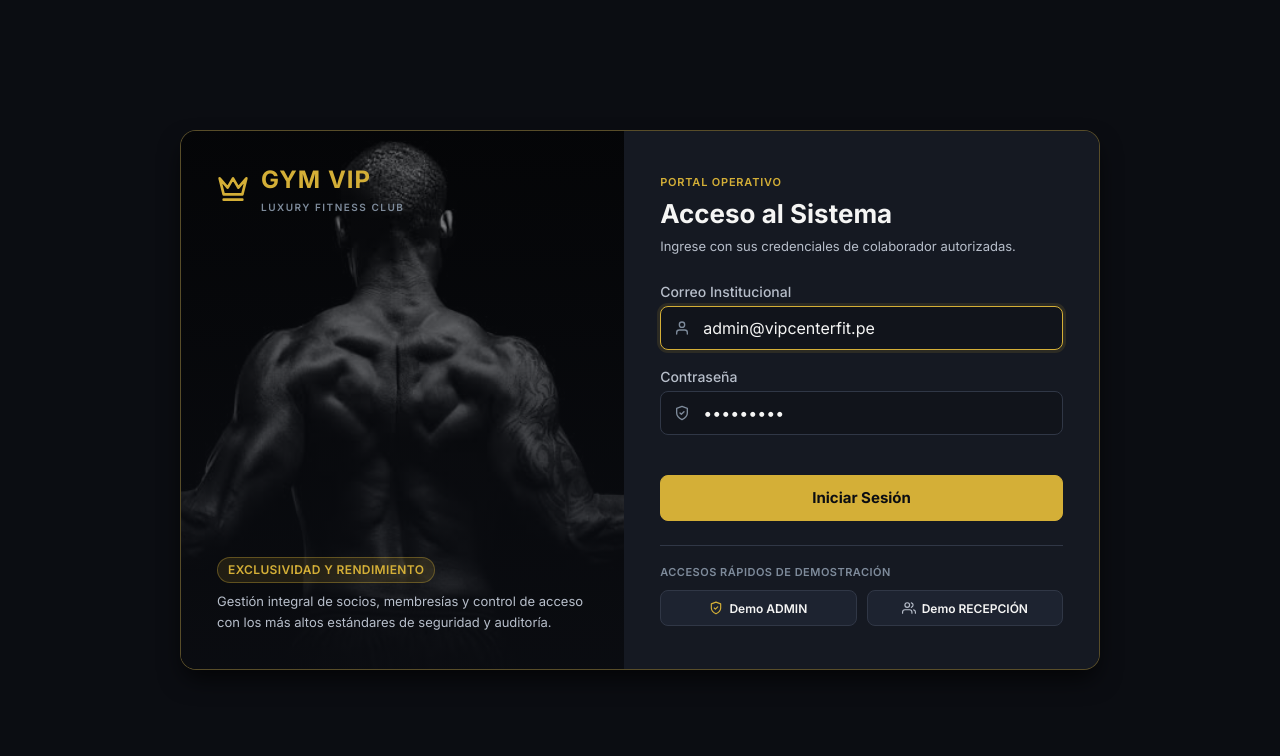
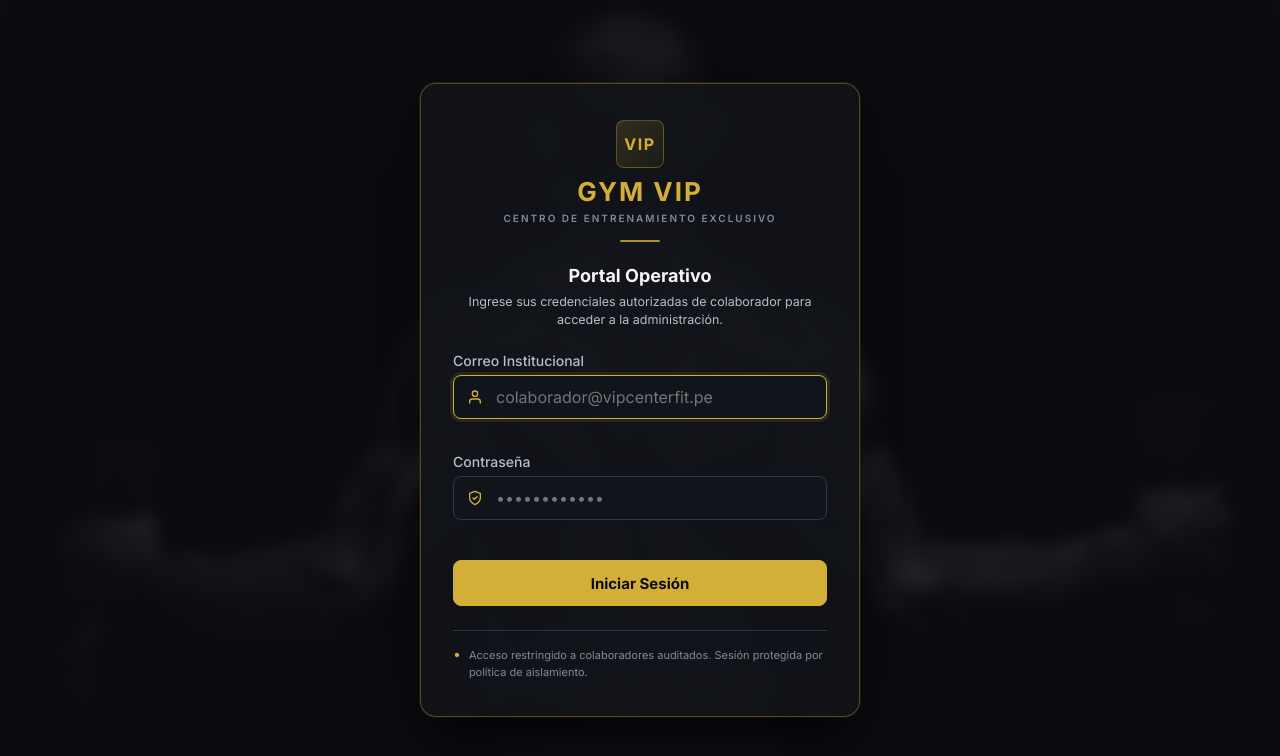
Before and after one commit to gymvip-upeu/gymvip-frontend, a React (Vite) app: page / in a window 1280 px wide. Shown: the top 756 px of the page. Built offline with nearby package versions, Linux system fonts and the light colour scheme; no server answers; the HTML template or start-up script is replaced by a standard one.

Commit message:
fix(auth): centrar tarjeta de acceso sobre fondo de atleta y retirar atajos demo

```diff
--- a/src/components/modals/LoginModal.jsx
+++ b/src/components/modals/LoginModal.jsx
@@ -1,6 +1,6 @@
 // ==============================================================================
-// GYM VIP — Pantalla de Acceso al Sistema (Login Luxury Split)
-// Diseño Premium Dark & Gold inspirado en Figma con fondo fotográfico oficial
+// GYM VIP — Pantalla de Acceso al Sistema (Login Centrado Sobrio)
+// Tarjeta centrada sobre fondo del atleta con estética luxury dark & gold
 // ==============================================================================
 
 import React, { useState } from 'react';
@@ -12,8 +12,8 @@ import athleteImg from '../../assets/hero-athlete.jpg';
 
 export default function LoginModal() {
   const { login, loading } = useAuth();
-  const [email, setEmail] = useState('admin@vipcenterfit.pe');
-  const [password, setPassword] = useState('Admin123!');
+  const [email, setEmail] = useState('');
+  const [password, setPassword] = useState('');
   const [error, setError] = useState(null);
 
   const handleSubmit = async (e) => {
@@ -21,69 +21,57 @@ export default function LoginModal() {
     setError(null);
     try {
       await login(email, password);
-    } catch (err) {
-      setError(err.message || 'Error de autenticación. Verifique sus credenciales.');
-    }
-  };
-
-  const handleQuickLogin = async (presetEmail, presetPassword) => {
-    setEmail(presetEmail);
-    setPassword(presetPassword);
-    setError(null);
-    try {
-      await login(presetEmail, presetPassword);
-    } catch (err) {
-      setError(err.message || 'Error de autenticación.');
+    } catch {
+      // Mensaje neutro y seguro: no expone si el correo existe o no
+      setError('Credenciales de acceso incorrectas o cuenta inhabilitada.');
     }
   };
 
   return (
-    <div className="login-screen-overlay" role="dialog" aria-modal="true" aria-labelledby="login-title">
-      <div className="login-split-card">
-        {/* Panel Izquierdo: Fotografía Hero Luxury Fitness */}
-        <div className="login-hero-panel" style={{ backgroundImage: `url(${athleteImg})` }}>
-          <div className="login-hero-overlay">
-            <div className="login-hero-brand">
-              <span className="login-hero-crown" aria-hidden="true">
-                <Icon name="crown" size={32} color="var(--color-gold)" />
-              </span>
-              <div>
-                <h2 className="login-hero-logo">GYM VIP</h2>
-                <span className="login-hero-tagline">LUXURY FITNESS CLUB</span>
+    <div
+      className="login-fullscreen-wrapper"
+      style={{ backgroundImage: `url(${athleteImg})` }}
+      role="dialog"
+      aria-modal="true"
+      aria-labelledby="login-title"
+    >
+      <div className="login-backdrop-overlay" />
+
+      <div className="login-centered-card">
+        {/* Encabezado Institucional con Logo Sobrio */}
+        <div className="login-brand-header">
+          <div className="login-brand-logo-mark" aria-hidden="true">
+            <span className="login-brand-monogram">VIP</span>
           </div>
+          <h1 id="login-title" className="login-brand-title">GYM VIP</h1>
+          <p className="login-brand-tagline">CENTRO DE ENTRENAMIENTO EXCLUSIVO</p>
+          <div className="login-header-divider" />
         </div>
 
-            <div className="login-hero-content">
-              <span className="badge badge-gold" style={{ alignSelf: 'flex-start', marginBottom: '8px' }}>
-                EXCLUSIVIDAD Y RENDIMIENTO
-              </span>
-              <p className="login-hero-text">
-                Gestión integral de socios, membresías y control de acceso con los más altos estándares de seguridad y auditoría.
-              </p>
-            </div>
-          </div>
-        </div>
-
-        {/* Panel Derecho: Formulario de Acceso */}
-        <div className="login-form-panel">
-          <div className="login-header">
-            <span className="header-subtitle">PORTAL OPERATIVO</span>
-            <h1 id="login-title" className="login-title">Acceso al Sistema</h1>
-            <p className="login-subtitle">
-              Ingrese con sus credenciales de colaborador autorizadas.
+        <div className="login-card-intro">
+          <h2 className="login-section-title">Portal Operativo</h2>
+          <p className="login-section-desc">
+            Ingrese sus credenciales autorizadas de colaborador para acceder a la administración.
           </p>
         </div>
 
-          {error && <Alert variant="danger" message={error} onClose={() => setError(null)} />}
+        {error && (
+          <Alert
+            variant="danger"
+            message={error}
+            onClose={() => setError(null)}
+          />
+        )}
 
-          <form onSubmit={handleSubmit} className="login-form">
+        {/* Formulario de Acceso Directo */}
+        <form onSubmit={handleSubmit} className="login-clean-form" noValidate>
           <div className="form-group">
             <label className="form-label" htmlFor="login-email">
               Correo Institucional
             </label>
             <div className="input-with-icon">
               <span className="input-icon" aria-hidden="true">
-                  <Icon name="user" size={16} color="var(--color-text-muted)" />
+                <Icon name="user" size={16} color="var(--color-gold)" />
               </span>
               <input
                 id="login-email"
@@ -91,8 +79,9 @@ export default function LoginModal() {
                 className="form-input with-left-icon"
                 value={email}
                 onChange={(e) => setEmail(e.target.value)}
-                  placeholder="admin@vipcenterfit.pe"
+                placeholder="colaborador@vipcenterfit.pe"
                 required
+                autoComplete="email"
                 autoFocus
               />
             </div>
@@ -104,7 +93,7 @@ export default function LoginModal() {
             </label>
             <div className="input-with-icon">
               <span className="input-icon" aria-hidden="true">
-                  <Icon name="shield-check" size={16} color="var(--color-text-muted)" />
+                <Icon name="shield-check" size={16} color="var(--color-gold)" />
               </span>
               <input
                 id="login-password"
@@ -114,6 +103,7 @@ export default function LoginModal() {
                 onChange={(e) => setPassword(e.target.value)}
                 placeholder="••••••••••••"
                 required
+                autoComplete="current-password"
               />
             </div>
           </div>
@@ -122,38 +112,17 @@ export default function LoginModal() {
             type="submit"
             variant="primary"
             disabled={loading}
+            className="login-submit-button"
             style={{ width: '100%', marginTop: '24px', minHeight: '46px', fontSize: '15px' }}
           >
             {loading ? 'Validando credenciales...' : 'Iniciar Sesión'}
           </Button>
         </form>
 
-          {/* Accesos Rápidos para Evaluación y Demo */}
-          <div className="login-demo-section">
-            <span className="login-demo-title">Accesos Rápidos de Demostración</span>
-            <div className="login-demo-buttons">
-              <button
-                type="button"
-                className="btn btn-secondary btn-sm"
-                onClick={() => handleQuickLogin('admin@vipcenterfit.pe', 'Admin123!')}
-                disabled={loading}
-                title="Iniciar sesión como Administrador"
-              >
-                <Icon name="shield-check" size={14} color="var(--color-gold)" />
-                <span>Demo ADMIN</span>
-              </button>
-              <button
-                type="button"
-                className="btn btn-secondary btn-sm"
-                onClick={() => handleQuickLogin('recepcion@vipcenterfit.pe', 'Recepcion123!')}
-                disabled={loading}
-                title="Iniciar sesión como Recepcionista"
-              >
-                <Icon name="users" size={14} color="var(--color-text-secondary)" />
-                <span>Demo RECEPCIÓN</span>
-              </button>
-            </div>
-          </div>
+        {/* Nota Institucional de Seguridad */}
+        <div className="login-footer-notice">
+          <span className="security-bullet" aria-hidden="true">•</span>
+          <span>Acceso restringido a colaboradores auditados. Sesión protegida por política de aislamiento.</span>
         </div>
       </div>
     </div>
--- a/src/index.css
+++ b/src/index.css
@@ -727,135 +727,231 @@ button {
    ============================================================================== */
 
 /* Pantalla de Acceso Split (Login Luxury) */
-.login-screen-overlay {
+/* ==============================================================================
+   GYM VIP — Pantalla de Acceso Centrada y Lock Screen (Luxury Dark & Gold)
+   ============================================================================== */
+
+.login-fullscreen-wrapper {
   position: fixed;
   inset: 0;
-  background-color: var(--color-bg);
   display: flex;
   align-items: center;
   justify-content: center;
   z-index: 1000;
   padding: var(--space-4);
-}
-
-.login-split-card {
-  display: flex;
-  width: 100%;
-  max-width: 920px;
-  min-height: 540px;
-  background-color: var(--color-surface-panel);
-  border: 1px solid var(--color-gold-border);
-  border-radius: var(--radius-xl);
-  overflow: hidden;
-  box-shadow: var(--shadow-lg);
-}
-
-.login-hero-panel {
-  flex: 1.1;
   background-size: cover;
   background-position: center center;
   background-repeat: no-repeat;
+  overflow-y: auto;
+}
+
+.login-backdrop-overlay {
+  position: absolute;
+  inset: 0;
+  background: radial-gradient(circle at center, rgba(11, 13, 18, 0.78) 0%, rgba(11, 13, 18, 0.94) 100%);
+  backdrop-filter: blur(8px);
+  -webkit-backdrop-filter: blur(8px);
+  z-index: 1;
+}
+
+.login-centered-card {
   position: relative;
+  z-index: 2;
+  width: 100%;
+  max-width: 440px;
+  background: rgba(18, 20, 26, 0.92);
+  border: 1px solid var(--color-gold-border);
+  border-radius: var(--radius-xl);
+  padding: 36px 32px;
+  box-shadow: 0 20px 48px -8px rgba(0, 0, 0, 0.85), 0 0 0 1px rgba(212, 175, 55, 0.12);
   display: flex;
   flex-direction: column;
 }
 
-.login-hero-overlay {
-  position: absolute;
-  inset: 0;
-  background: linear-gradient(180deg, rgba(11, 13, 18, 0.4) 0%, rgba(11, 13, 18, 0.92) 100%);
-  display: flex;
-  flex-direction: column;
-  justify-content: space-between;
-  padding: 36px;
+.login-brand-header {
+  text-align: center;
+  margin-bottom: 20px;
 }
 
-.login-hero-brand {
+.login-brand-logo-mark {
+  width: 48px;
+  height: 48px;
+  margin: 0 auto 10px auto;
+  border-radius: var(--radius-md);
+  background: linear-gradient(135deg, rgba(212, 175, 55, 0.18) 0%, rgba(212, 175, 55, 0.05) 100%);
+  border: 1px solid var(--color-gold-border);
   display: flex;
   align-items: center;
-  gap: 12px;
+  justify-content: center;
 }
 
-.login-hero-logo {
-  font-size: 24px;
-  font-weight: 800;
+.login-brand-monogram {
+  font-size: 16px;
+  font-weight: 900;
+  letter-spacing: 1.5px;
   color: var(--color-gold);
-  letter-spacing: 1px;
+}
+
+.login-brand-title {
+  font-size: 26px;
+  font-weight: 900;
+  letter-spacing: 2px;
+  color: var(--color-gold);
   margin: 0;
   line-height: 1.1;
 }
 
-.login-hero-tagline {
+.login-brand-tagline {
   font-size: 10px;
+  letter-spacing: 2px;
   color: var(--color-text-muted);
-  letter-spacing: 1.5px;
+  text-transform: uppercase;
+  margin-top: 4px;
   font-weight: 600;
 }
 
-.login-hero-content {
+.login-header-divider {
+  width: 40px;
+  height: 2px;
+  background: var(--color-gold);
+  margin: 14px auto 0 auto;
+  border-radius: var(--radius-full);
+  opacity: 0.8;
+}
+
+.login-card-intro {
+  margin-bottom: 20px;
+  text-align: center;
+}
+
+.login-section-title {
+  font-size: 18px;
+  font-weight: 700;
+  color: var(--color-text-primary);
+  margin: 0 0 4px 0;
+}
+
+.login-section-desc {
+  font-size: 12.5px;
+  color: var(--color-text-secondary);
+  line-height: 1.5;
+  margin: 0;
+}
+
+.login-clean-form {
   display: flex;
   flex-direction: column;
 }
 
-.login-hero-text {
-  font-size: 13px;
+.login-footer-notice {
+  margin-top: 24px;
+  padding-top: 16px;
+  border-top: 1px solid var(--color-border);
+  display: flex;
+  align-items: flex-start;
+  gap: 8px;
+  font-size: 11px;
+  color: var(--color-text-muted);
+  line-height: 1.5;
+}
+
+.security-bullet {
+  color: var(--color-gold);
+  font-size: 14px;
+  line-height: 1;
+}
+
+/* Pantalla de Bloqueo / Lock Screen */
+.lock-screen-card {
+  max-width: 420px;
+}
+
+.lock-screen-header {
+  text-align: center;
+  margin-bottom: 20px;
+}
+
+.lock-screen-badge-icon {
+  width: 52px;
+  height: 52px;
+  margin: 0 auto 12px auto;
+  border-radius: var(--radius-full);
+  background: var(--color-gold-subtle);
+  border: 1px solid var(--color-gold-border);
+  display: flex;
+  align-items: center;
+  justify-content: center;
+}
+
+.lock-screen-title {
+  font-size: 22px;
+  font-weight: 800;
+  color: var(--color-text-primary);
+  margin: 0 0 6px 0;
+}
+
+.lock-screen-reason {
+  font-size: 12.5px;
   color: var(--color-text-secondary);
-  line-height: 1.6;
+  line-height: 1.5;
   margin: 0;
 }
 
-.login-form-panel {
-  flex: 1;
-  padding: 40px 36px;
+.lock-account-box {
+  display: flex;
+  align-items: center;
+  gap: 14px;
+  background: var(--color-surface-subtle);
+  border: 1px solid var(--color-border);
+  border-radius: var(--radius-md);
+  padding: 12px 16px;
+  margin-bottom: 20px;
+}
+
+.lock-account-avatar {
+  width: 40px;
+  height: 40px;
+  border-radius: var(--radius-full);
+  background: var(--color-gold-subtle);
+  border: 1px solid var(--color-gold-border);
+  color: var(--color-gold);
+  font-size: 16px;
+  font-weight: 800;
+  display: flex;
+  align-items: center;
+  justify-content: center;
+  flex-shrink: 0;
+}
+
+.lock-account-info {
   display: flex;
   flex-direction: column;
-  justify-content: center;
-  background-color: var(--color-surface-panel);
+  gap: 2px;
+  overflow: hidden;
 }
 
-.login-header {
-  margin-bottom: 24px;
+.lock-account-email {
+  font-size: 13.5px;
+  font-weight: 600;
+  color: var(--color-text-primary);
+  white-space: nowrap;
+  overflow: hidden;
+  text-overflow: ellipsis;
 }
 
-.login-title {
-  font-size: 26px;
-  font-weight: 800;
-  color: var(--color-text-primary);
-  margin: 4px 0;
+.lock-switch-account-btn {
+  font-size: 12.5px;
+  color: var(--color-text-muted);
+  background: none;
+  border: none;
+  cursor: pointer;
+  padding: 6px;
+  transition: color var(--transition-fast);
 }
 
-.login-subtitle {
-  font-size: 13px;
-  color: var(--color-text-secondary);
-  margin: 0;
-}
-
-.login-demo-section {
-  margin-top: 24px;
-  padding-top: 18px;
-  border-top: 1px solid var(--color-border);
-}
-
-.login-demo-title {
-  font-size: 11px;
-  color: var(--color-text-muted);
-  text-transform: uppercase;
-  letter-spacing: 0.5px;
-  display: block;
-  margin-bottom: 10px;
-  font-weight: 600;
-}
-
-.login-demo-buttons {
-  display: flex;
-  gap: 10px;
-}
-
-.login-demo-buttons button {
-  flex: 1;
-  gap: 6px;
-  min-height: 36px;
-  font-size: 12px;
+.lock-switch-account-btn:hover {
+  color: var(--color-gold);
+  text-decoration: underline;
 }
 
 /* Campos de Formulario con Icono Lateral */
@@ -932,28 +1028,19 @@ button {
   transform: translateY(-3px);
 }
 
-/* Responsive para Pantalla Split en Móviles */
+/* Responsive para Pantalla de Acceso y Lock Screen en Móviles */
 @media (max-width: 768px) {
-  .login-split-card {
-    flex-direction: column;
-    max-width: 440px;
+  .login-centered-card {
+    padding: 28px 20px;
+    max-width: 100%;
   }
 
-  .login-hero-panel {
-    min-height: 160px;
-    flex: none;
+  .login-brand-title {
+    font-size: 22px;
   }
 
-  .login-hero-overlay {
-    padding: 20px;
-  }
-
-  .login-hero-text {
-    display: none;
-  }
-
-  .login-form-panel {
-    padding: 28px 24px;
+  .login-section-title {
+    font-size: 16px;
   }
 
   .header-logout-text {
```
Lines whose indentation alone changed are shown as unchanged.
